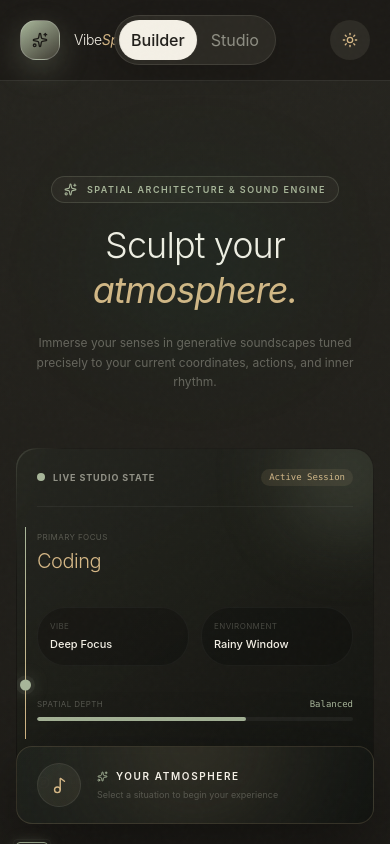
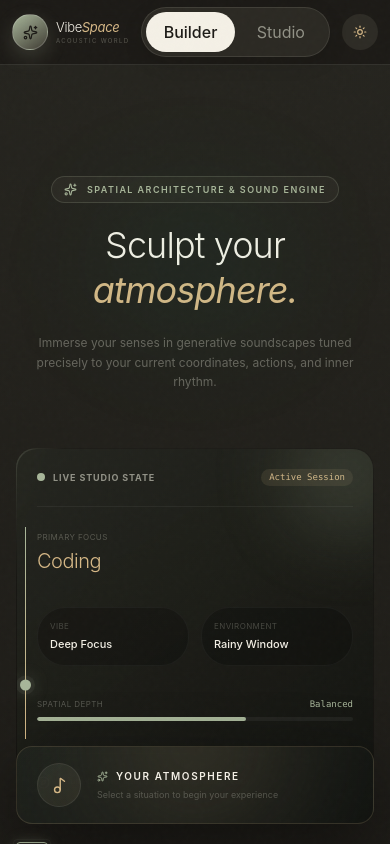
Before and after one commit to mahfuz-10/vibespace, a React (Vite) app: page / in a window 390 px wide. Both pictures are taken after a click on the button "ENTER EXPERIENCE". Shown: the top 844 px of the page. Built offline with nearby package versions, Linux system fonts and the light colour scheme.

Commit message:
Updated features

```diff
--- a/src/components/Navbar.jsx
+++ b/src/components/Navbar.jsx
@@ -92,21 +92,27 @@ export const Navbar = ({
         }}
       >
 
+        {/* =================================================
+            DESKTOP NAVBAR
+            md+ ONLY
+        ================================================= */}
+
         <div
           className="
+            hidden
+            md:flex
             max-w-7xl
             mx-auto
             px-5
             sm:px-8
             h-20
-            flex
             items-center
             justify-between
           "
         >
 
           {/* =================================================
-              LOGO
+              DESKTOP LOGO
           ================================================= */}
 
           <button
@@ -233,8 +239,6 @@ export const Navbar = ({
 
           {/* =================================================
               DESKTOP NAVIGATION
-
-              PC VERSION UNCHANGED
           ================================================= */}
 
           <nav
@@ -335,9 +339,7 @@ export const Navbar = ({
 
 
           {/* =================================================
-              THEME SWITCHER
-
-              PC VERSION UNCHANGED
+              DESKTOP THEME SWITCHER
           ================================================= */}
 
           <button
@@ -399,43 +401,171 @@ export const Navbar = ({
 
 
         {/* =====================================================
-            MOBILE NAVIGATION
+            MOBILE NAVBAR
 
             MOBILE ONLY
 
+            375px → 428px
+
+            Layout:
+            Logo | Builder/Studio | Theme
+
             IMPORTANT:
-            - Inside the TOP navbar
-            - NOT bottom fixed
-            - NOT sticky
-            - NOT viewport centered
-            - Does NOT affect desktop
-            - Does NOT overlap page content
+            - No absolute centered navigation
+            - No bottom navigation
+            - No fixed middle pill
+            - Logo remains visible
+            - PC version unaffected
         ===================================================== */}
 
         <div
           className="
+            flex
             md:hidden
-            absolute
-            inset-y-0
-            left-1/2
-            -translate-x-1/2
-            flex
+            h-16
+            w-full
             items-center
-            pointer-events-none
+            gap-2
+            px-3
+            sm:px-4
           "
         >
 
+          {/* =================================================
+              MOBILE LOGO
+          ================================================= */}
+
+          <button
+            type="button"
+            onClick={handleHome}
+            className="
+              flex
+              items-center
+              gap-2
+              min-w-0
+              flex-shrink-0
+              bg-transparent
+              border-0
+              cursor-pointer
+              group
+            "
+            aria-label="Go to VibeSpace home"
+          >
+
+            {/* Logo Icon */}
+
+            <div
+              className="
+                w-9
+                h-9
+                rounded-xl
+                flex
+                items-center
+                justify-center
+                relative
+                overflow-hidden
+                flex-shrink-0
+                transition-transform
+                duration-300
+                group-active:scale-95
+              "
+              style={{
+                background:
+                  'linear-gradient(145deg, var(--sage), var(--surface-soft))',
+
+                border:
+                  '1px solid rgba(255,255,255,0.18)',
+
+                boxShadow:
+                  '0 7px 20px rgba(168,182,154,0.20)'
+              }}
+            >
+
+              <Sparkles
+                size={15}
+                style={{
+                  color: 'var(--bg-primary)'
+                }}
+              />
+
+            </div>
+
+
+            {/* VibeSpace Name */}
+
+            <div
+              className="
+                flex
+                flex-col
+                items-start
+                leading-none
+                min-w-0
+              "
+            >
+
+              <span
+                className="
+                  text-[13px]
+                  font-light
+                  tracking-tight
+                  whitespace-nowrap
+                "
+                style={{
+                  color:
+                    'var(--text-primary)'
+                }}
+              >
+                Vibe
+                <span
+                  className="font-normal italic"
+                  style={{
+                    color:
+                      'var(--champagne)'
+                  }}
+                >
+                  Space
+                </span>
+              </span>
+
+              <span
+                className="
+                  mt-1
+                  text-[6px]
+                  uppercase
+                  tracking-[0.22em]
+                  whitespace-nowrap
+                  opacity-50
+                "
+                style={{
+                  color:
+                    'var(--text-muted)'
+                }}
+              >
+                Acoustic World
+              </span>
+
+            </div>
+
+          </button>
+
+
+          {/* =================================================
+              MOBILE BUILDER / STUDIO
+          ================================================= */}
+
           <nav
             className="
-              pointer-events-auto
               flex
               items-center
               gap-0.5
               p-1
               rounded-full
               border
+              flex-1
+              min-w-0
+              justify-center
+              mx-1
               backdrop-blur-xl
-              whitespace-nowrap
             "
             style={{
               backgroundColor:
@@ -445,25 +575,28 @@ export const Navbar = ({
                 'var(--border-subtle)',
 
               boxShadow:
-                '0 8px 24px rgba(0, 0, 0, 0.14)'
+                '0 6px 20px rgba(0,0,0,0.12)'
             }}
           >
 
-            {/* =================================================
-                MOBILE BUILDER
-            ================================================= */}
+            {/* Builder */}
 
             <button
               type="button"
               onClick={handleHome}
               className="
-                px-3
+                flex-1
+                min-w-0
+                px-2
+                sm:px-3
                 py-2
                 rounded-full
-                text-[10px]
+                text-[9px]
+                sm:text-[10px]
                 transition-all
                 duration-300
                 whitespace-nowrap
+                text-center
               "
               style={
                 currentTab === 'builder' ||
@@ -490,9 +623,7 @@ export const Navbar = ({
             </button>
 
 
-            {/* =================================================
-                MOBILE STUDIO
-            ================================================= */}
+            {/* Studio */}
 
             <button
               type="button"
@@ -500,13 +631,18 @@ export const Navbar = ({
                 setCurrentTab('studio')
               }
               className="
-                px-3
+                flex-1
+                min-w-0
+                px-2
+                sm:px-3
                 py-2
                 rounded-full
-                text-[10px]
+                text-[9px]
+                sm:text-[10px]
                 transition-all
                 duration-300
                 whitespace-nowrap
+                text-center
               "
               style={
                 currentTab === 'studio'
@@ -533,6 +669,61 @@ export const Navbar = ({
 
           </nav>
 
+
+          {/* =================================================
+              MOBILE THEME SWITCHER
+          ================================================= */}
+
+          <button
+            type="button"
+            onClick={handleThemeToggle}
+            className="
+              w-9
+              h-9
+              rounded-xl
+              border
+              flex
+              items-center
+              justify-center
+              flex-shrink-0
+              transition-all
+              duration-300
+              active:scale-95
+            "
+            style={{
+              borderColor:
+                'var(--border-subtle)',
+
+              backgroundColor:
+                'var(--surface-primary)'
+            }}
+            aria-label={
+              isDarkMode
+                ? 'Switch to light mode'
+                : 'Switch to dark mode'
+            }
+          >
+
+            {isDarkMode ? (
+              <Sun
+                size={14}
+                style={{
+                  color:
+                    'var(--champagne)'
+                }}
+              />
+            ) : (
+              <Moon
+                size={14}
+                style={{
+                  color:
+                    'var(--sage)'
+                }}
+              />
+            )}
+
+          </button>
+
         </div>
 
       </header>
@@ -540,5 +731,4 @@ export const Navbar = ({
   );
 };
 
-
 export default Navbar;
```
